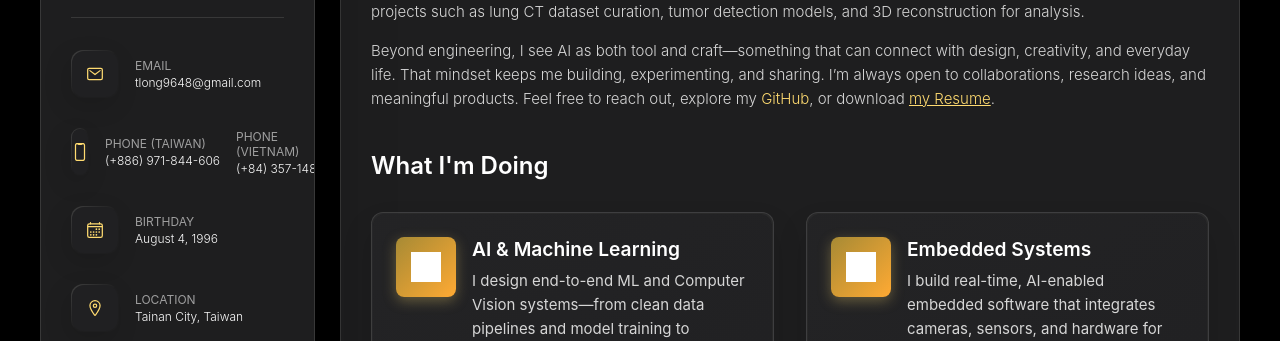
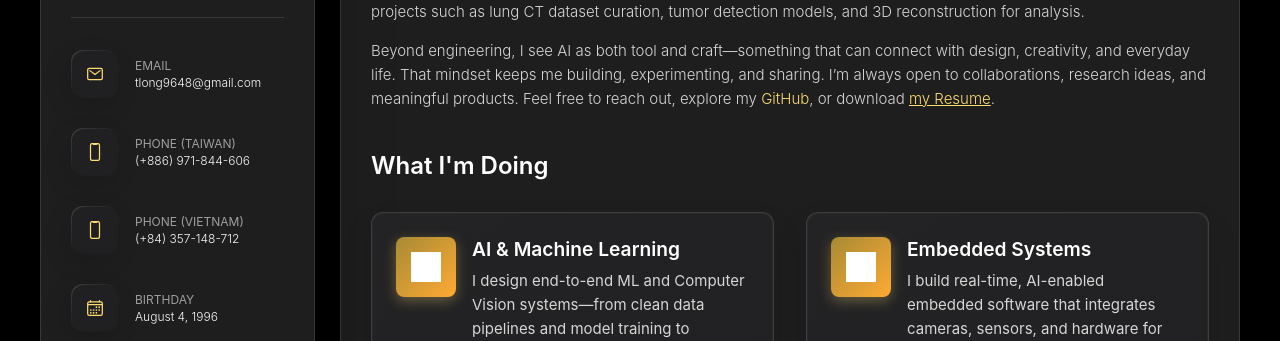
Before and after one commit to tony71200/introduce_myself, a plain HTML site: page index.html in a window 1280 px wide. Shown: the part 407-748 px from the top of the page. Drawn offline with nearby package versions, Linux system fonts and the light colour scheme; grey boxes are pictures that could not be loaded.

Commit message:
Update index.html

```diff
--- a/index.html
+++ b/index.html
@@ -108,7 +108,16 @@
 
               <a href="tel:+886971844606" class="contact-link">(+886) 971-844-606</a>
             </div>
-			<div class="contact-info">
+
+          </li>
+
+			<li class="contact-item">
+
+            <div class="icon-box">
+              <ion-icon name="phone-portrait-outline"></ion-icon>
+            </div>
+
+            <div class="contact-info">
               <p class="contact-title">Phone (Vietnam)</p>
 
               <a href="tel:+84357148712" class="contact-link">(+84) 357-148-712</a>
```
